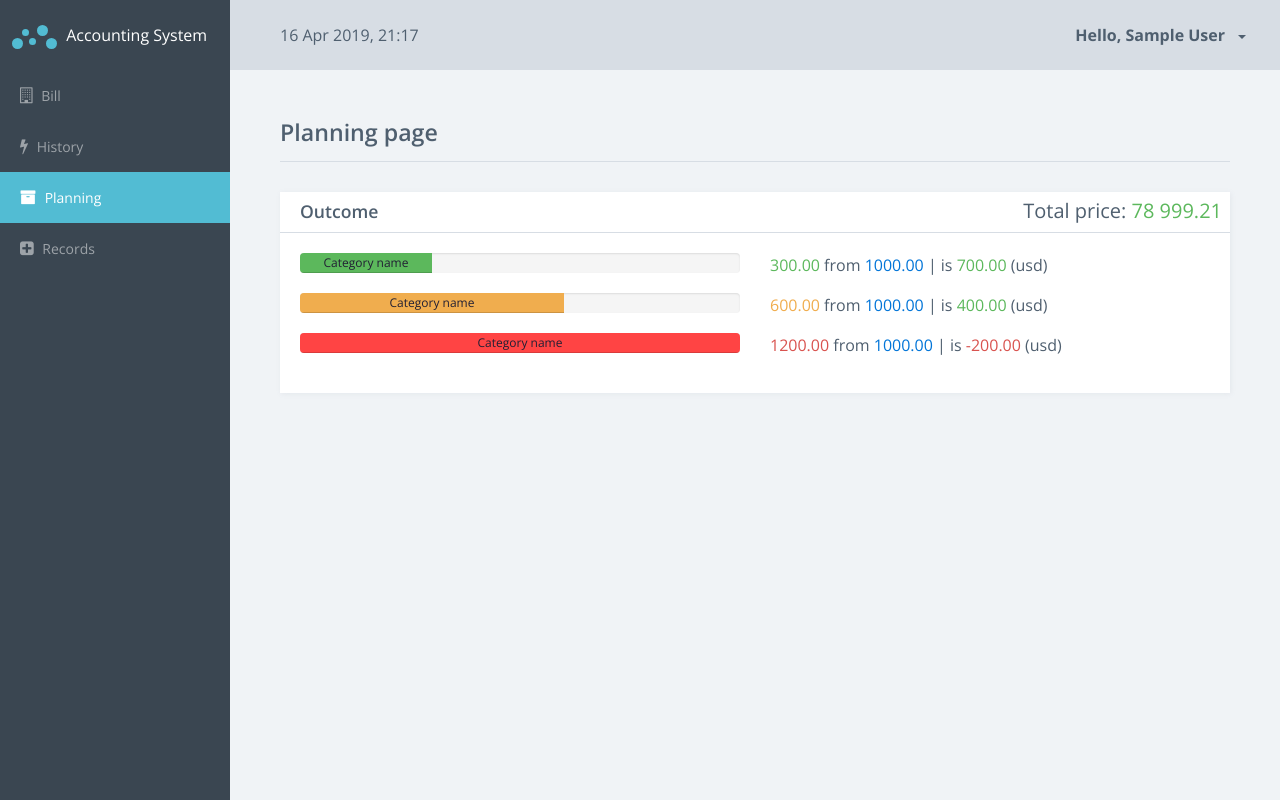
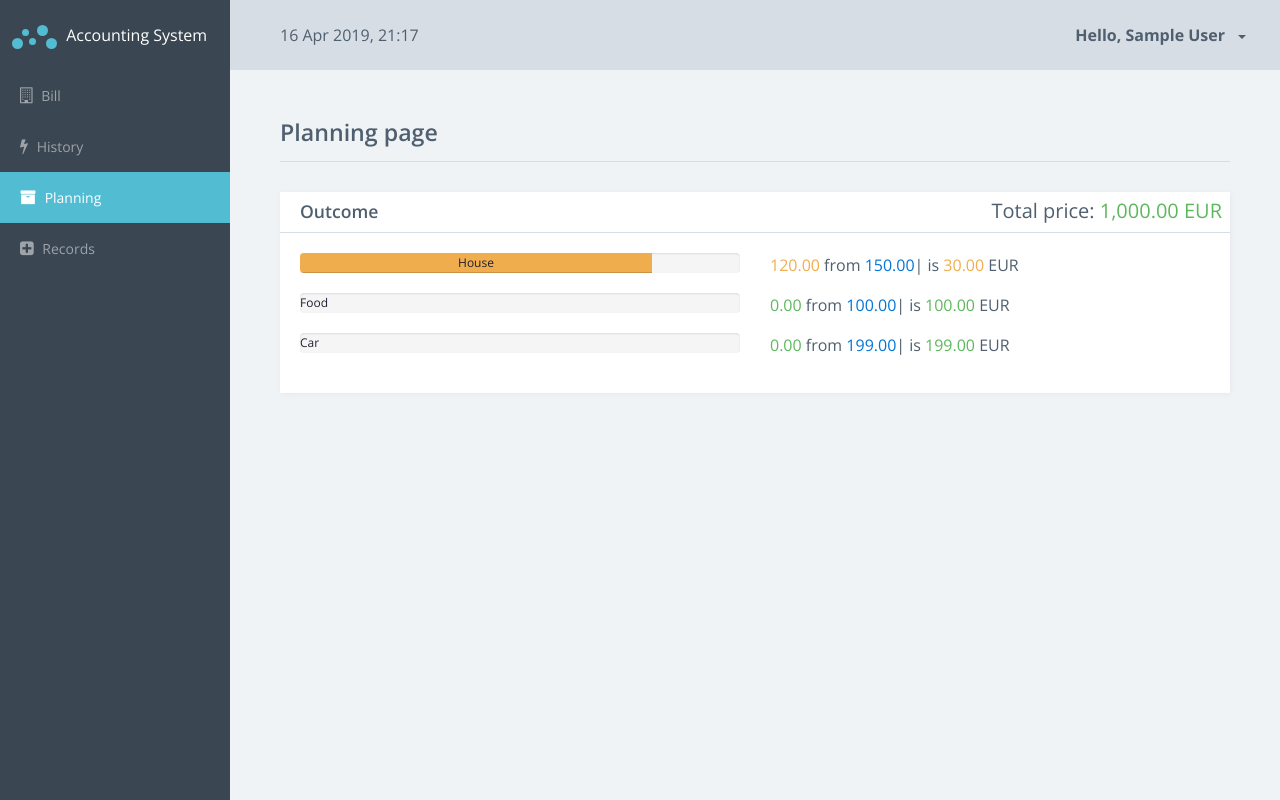
Before and after one commit to TarasMoskovych/accounting-system, an Angular app: page /system/planning in a window 1280 px wide. Built offline with nearby package versions, Linux system fonts and the light colour scheme; data requests are answered from the project's data file; sample sign-in values are in the browser's storage.

Commit message:
Implement planning functionality

```diff
--- a/db.json
+++ b/db.json
@@ -49,7 +49,7 @@
     {
       "id": 2,
       "type": "outcome",
-      "amount": 1300,
+      "amount": 120,
       "category": 1,
       "date": "13.04.2019 12:10:00",
       "description": "Buy staff"
--- a/src/app/core/services/actions.service.ts
+++ b/src/app/core/services/actions.service.ts
@@ -15,4 +15,8 @@ export class ActionsService extends BaseHttpService {
   createAction(action: Action): Observable<Action> {
     return this.post(null, action, { url: this.actionsUrl });
   }
+
+  getActions(): Observable<Array<Action>> {
+    return this.get(null, { url: this.actionsUrl });
+  }
 }
--- a/src/app/system/components/planning/planning.component.html
+++ b/src/app/system/components/planning/planning.component.html
@@ -3,7 +3,7 @@
     Planning page<span class="sparkline bar"></span>
   </h3>
 </div>
-<section class="section">
+<section *ngIf="isLoaded" class="section">
   <div class="row">
     <div class="col-md-12">
       <div class="card">
@@ -12,66 +12,35 @@
             <h3 class="title">Outcome</h3>
           </div>
           <h5 class="planning-expenses pull-right">
-            Total price: <span class="text-success">78 999.21</span>
+            Total price: <span class="text-success">{{ bill.value | number:'1.2' }} {{ bill.currency }}</span>
           </h5>
         </div>
         <div class="card-block">
-          <div class="row">
-            <div class="col-xs-6">
-              <div class="n-progress">
-                <div class="progress-bar success" style="width: 30%;">
-                  <span>Category name</span>
+          <div class="row" *ngFor="let category of categories">
+            <ng-container *ngIf="getCategoryPriority(category) as className">
+              <div class="col-xs-6">
+                <div class="n-progress">
+                  <div
+                    class="progress-bar {{ className }}"
+                    [ngStyle]="{ width: getCategoryPercent(category) }">
+                    <span>{{ category.name }}</span>
+                  </div>
                 </div>
               </div>
-            </div>
-            <div class="col-xs-6">
-              <p>
-                <span class="text-success">300.00</span>
-                from
-                <span class="text-primary">1000.00</span>
-                |
-                is <span class="text-success">700.00</span> (usd)
-              </p>
-            </div>
-          </div>
-          <div class="row">
-            <div class="col-xs-6">
-              <div class="n-progress">
-                <div class="progress-bar warning" style="width: 60%;">
-                  <span>Category name</span>
-                </div>
+              <div class="col-xs-6">
+                <p *ngIf="getCategoryCost(category) || '0' as result">
+                  <span class="text-{{ className }}">{{ result | number:'1.2' }}</span> from
+                  <span class="text-primary">{{ category.limit | number:'1.2' }}</span>| is
+                  <span class="text-{{ className }}">{{ category.limit - result | number:'1.2' }}</span> {{ bill.currency }}
+                </p>
               </div>
-            </div>
-            <div class="col-xs-6">
-              <p>
-                <span class="text-warning">600.00</span>
-                from
-                <span class="text-primary">1000.00</span>
-                |
-                is <span class="text-success">400.00</span> (usd)
-              </p>
-            </div>
-          </div>
-          <div class="row">
-            <div class="col-xs-6">
-              <div class="n-progress">
-                <div class="progress-bar danger" style="width: 100%;">
-                  <span>Category name</span>
-                </div>
-              </div>
-            </div>
-            <div class="col-xs-6">
-              <p>
-                <span class="text-danger">1200.00</span>
-                from
-                <span class="text-primary">1000.00</span>
-                |
-                is <span class="text-danger">-200.00</span> (usd)
-              </p>
-            </div>
+            </ng-container>
           </div>
         </div>
       </div>
     </div>
   </div>
 </section>
+<section *ngIf="!isLoaded" >
+  Loading...
+</section>
--- a/src/app/system/components/planning/planning.component.ts
+++ b/src/app/system/components/planning/planning.component.ts
@@ -1,15 +1,75 @@
-import { Component, OnInit } from '@angular/core';
+import { Component, OnInit, OnDestroy, ChangeDetectionStrategy, ChangeDetectorRef } from '@angular/core';
+import { combineLatest, Subject } from 'rxjs';
+import { takeUntil } from 'rxjs/operators';
+
+import { BillService, RecordsService, ActionsService, AuthService } from 'src/app/core/services';
+import { User, Bill, Category, Action } from 'src/app/shared';
 
 @Component({
+  changeDetection: ChangeDetectionStrategy.OnPush,
   selector: 'app-planning',
   templateUrl: './planning.component.html',
   styleUrls: ['./planning.component.scss']
 })
-export class PlanningComponent implements OnInit {
+export class PlanningComponent implements OnInit, OnDestroy {
+  private user: User;
+  private destroy$ = new Subject<boolean>();
 
-  constructor() { }
+  isLoaded = false;
+  bill: Bill;
+  categories: Array<Category> = [];
+  actions: Array<Action> = [];
+
+  constructor(
+    private cdr: ChangeDetectorRef,
+    private authService: AuthService,
+    private actionServide: ActionsService,
+    private billService: BillService,
+    private recordsService: RecordsService
+  ) { }
 
   ngOnInit() {
+    this.user = this.authService.getUserFromSession();
+
+    combineLatest(
+      this.billService.getBillById(this.user.id),
+      this.recordsService.getCategories(),
+      this.actionServide.getActions()
+    )
+    .pipe(takeUntil(this.destroy$))
+    .subscribe((data: [Bill, Array<Category>, Array<Action>]) => {
+      this.bill = data[0];
+      this.categories = data[1];
+      this.actions = data[2];
+      this.isLoaded = true;
+      this.cdr.detectChanges();
+    });
   }
 
+  ngOnDestroy() {
+    this.destroy$.next(true);
+    this.destroy$.complete();
+  }
+
+  getCategoryCost(category: Category): number {
+    const actions = this.actions.filter((action: Action) => {
+      return action.category === category.id && action.type === 'outcome';
+    });
+
+    return actions.reduce((acc: number, action: Action) => acc + action.amount, 0);
+  }
+
+  getCategoryPercent(category: Category): string {
+    return this.getPercent(category) + '%';
+  }
+
+  getCategoryPriority(category: Category): string {
+    const percent = this.getPercent(category);
+    return percent < 60 ? 'success' : percent >= 100 ? 'danger' : 'warning';
+  }
+
+  private getPercent(category: Category): number {
+    const percent = (100 * this.getCategoryCost(category)) / +category.limit;
+    return percent > 100 ? 100 : percent;
+  }
 }
--- a/src/app/system/components/records/action/action.component.html
+++ b/src/app/system/components/records/action/action.component.html
@@ -13,11 +13,11 @@
           required
           id="category"
           name="category"
-          [ngModel]="categories[0]?.name"
+          [ngModel]="1"
         >
           <option
             *ngFor="let category of categories"
-            [value]="category.name"
+            [value]="category.id"
           >{{ category.name }}
           </option>
         </select>
```
